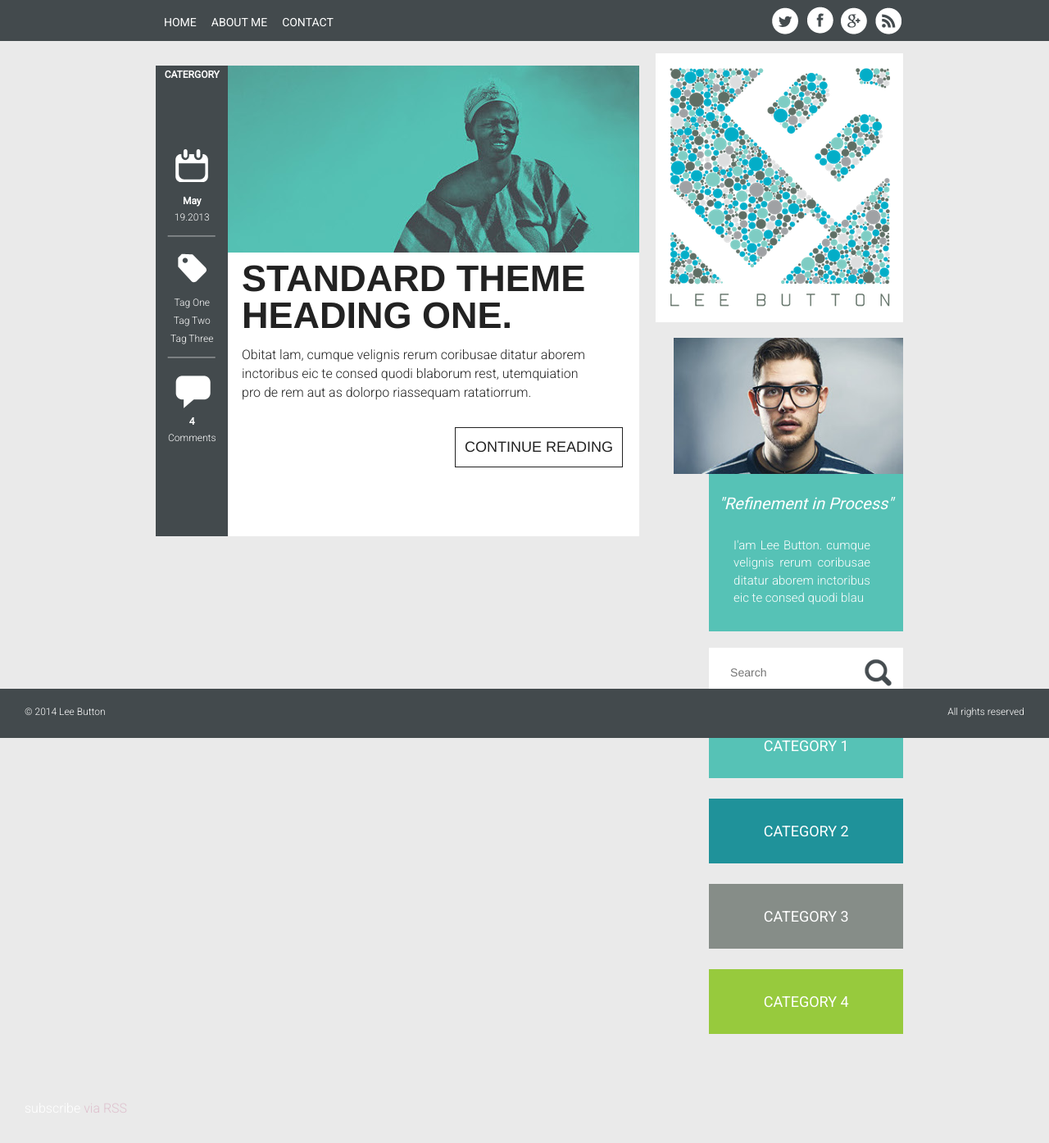
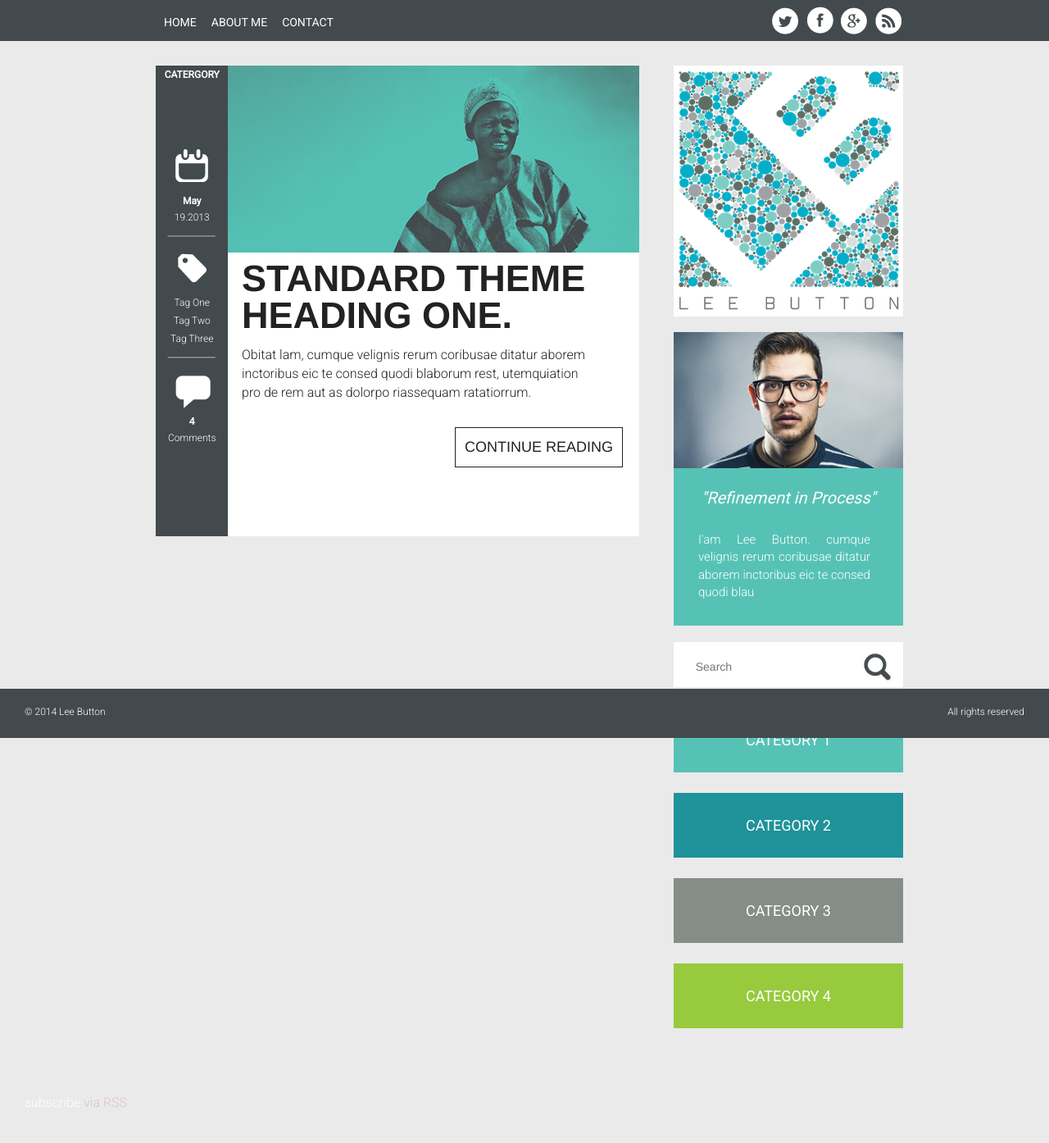
Before and after one commit to leebutton/leebutton.github.io, a Jekyll site: the page built from index.html, in a window 1280 px wide. Shown: the whole page at 82% size. Built offline with Jekyll 4.4.1, drawn with Linux system fonts in a browser that asks for light colours; nearby versions of some CDN libraries.

Commit message:
Side coloumns ammended with 100% width

```diff
--- a/css/style.css
+++ b/css/style.css
@@ -200,8 +200,8 @@ header{
   display: block;
   margin-left: auto;
   margin-right: -12px;
-  padding: 16px;
-  margin-top:0px;
+  padding: 5px;
+  margin-top:15px;
 }
 
 
@@ -221,14 +221,13 @@ header{
   background-color: #fff !important;
   margin-left: auto;
   float: right;
-  width: 84.5%;
+  width: 100%;
   height: 55px;
   padding-left:10px;
   margin-top: 25px;
   margin-right:-12px;
   padding-top: 5px !important;
   margin-top: 20px;
-  width: 84.5%;
   color: #000;
   border: none!important;
 
@@ -249,7 +248,7 @@ header{
   margin-left: auto;
   background-color: #56c2b6;
   float: right;
-  width: 84.5%;
+  width: 100%;
   height: 79px;
   padding-top: 30px;
   margin-top: 25px;
@@ -260,7 +259,7 @@ header{
   background-color: #1f929a !important;
   margin-left: auto;
   float: right;
-  width: 84.5%;
+  width: 100%;
   height: 79px;
   padding-top: 30px;
   margin-top: 25px;
@@ -271,7 +270,7 @@ header{
   background-color: #868d88 !important;
   margin-left: auto;
   float: right;
-  width: 84.5%;
+  width: 100%;
   height: 79px;
   padding-top: 30px;
   margin-top: 25px;
@@ -282,7 +281,7 @@ header{
   background-color: #97ca3d !important;
   margin-left: auto;
   float: right;
-  width: 84.5%;
+  width: 100%;
   height: 79px;
   padding-top: 30px;
   margin-top: 25px;
@@ -317,7 +316,7 @@ header{
   margin-left: auto;
   background-color: #56c2b6;
   float: right;
-  width: 84.6%;
+  width: 100%;
   margin-right: -12px;
 }
 
```
